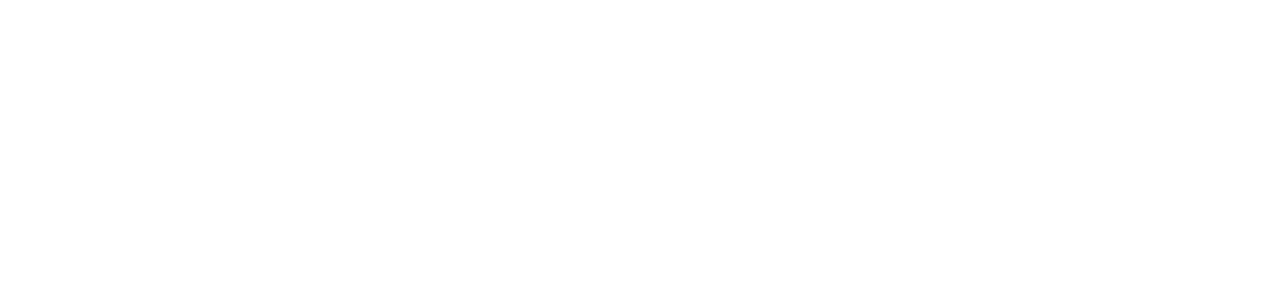
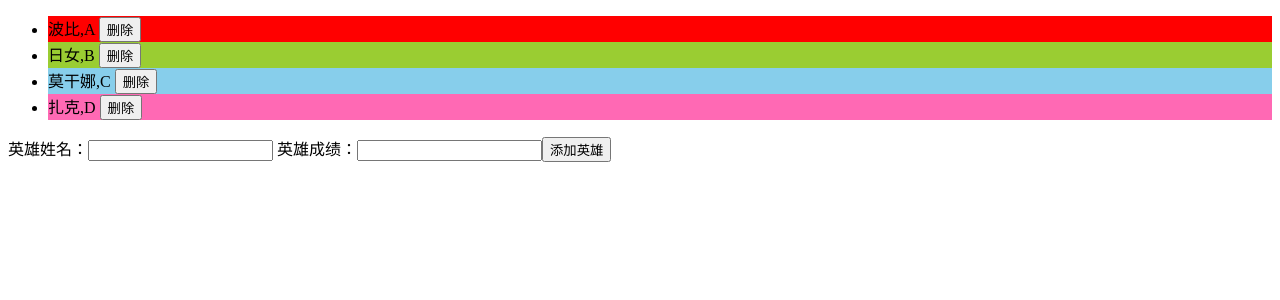
Before and after one commit to bo-bi/CZVUE, a Vue app: page / in a window 1280 px wide. Shown: the top 300 px of the page. Built offline with nearby package versions, Linux system fonts and the light colour scheme.

Commit message:
增加：添加和删除功能

```diff
--- a/src/app.vue
+++ b/src/app.vue
@@ -1,14 +1,24 @@
 <template>
     <!--你好 这是错误的，必须有且只能有一个根节点！-->
     <div>
-
+        <ul>
+            <li v-for="(hero,index) in heros" :key="index" :class="{'A':'red','B':'green','C':'blue','D':'pink'}[hero.score]">
+                {{hero.name}},{{hero.score}}
+                <button @click="del(index)">删除</button>
+            </li>
+        </ul>
+        英雄姓名：<input type="text" v-model="name" />
+        英雄成绩：<input type="text" v-model="score" />
+        <button v-on:click="addHero">添加英雄</button>
     </div>
 </template>
-
+B
 <script>
     export default {
         data() {
             return {
+               name: '',
+               score: '',
                heros: [
                    {
                        id: 1,
@@ -18,7 +28,7 @@
                    {
                        id: 2,
                        name: '日女',
-                       score: ''
+                       score: 'B'
                    },
                    {
                        id: 3,
@@ -30,12 +40,38 @@
                        name: '扎克',
                        score: 'D'
                    },
-               ]
+               ],
+            }
+        },
+        methods: {
+            addHero() {
+                //获取页面输入的值的时候，你用什么？v-model
+                this.heros.push({
+                        name: this.name,
+                        score: this.score
+                });
+                //添加完 清空input
+                this.name = '';
+                this.score = '';
+            },
+            del(index) {
+                this.heros.splice(index,1);
             }
         }
     }
 </script>
 
 <style scoped>
-
+    .red {
+        background-color: red;
+    }
+    .green {
+        background-color: yellowgreen;
+    }
+    .blue {
+        background-color: skyblue;
+    }
+    .pink {
+        background-color: hotpink;
+    }
 </style>
```
